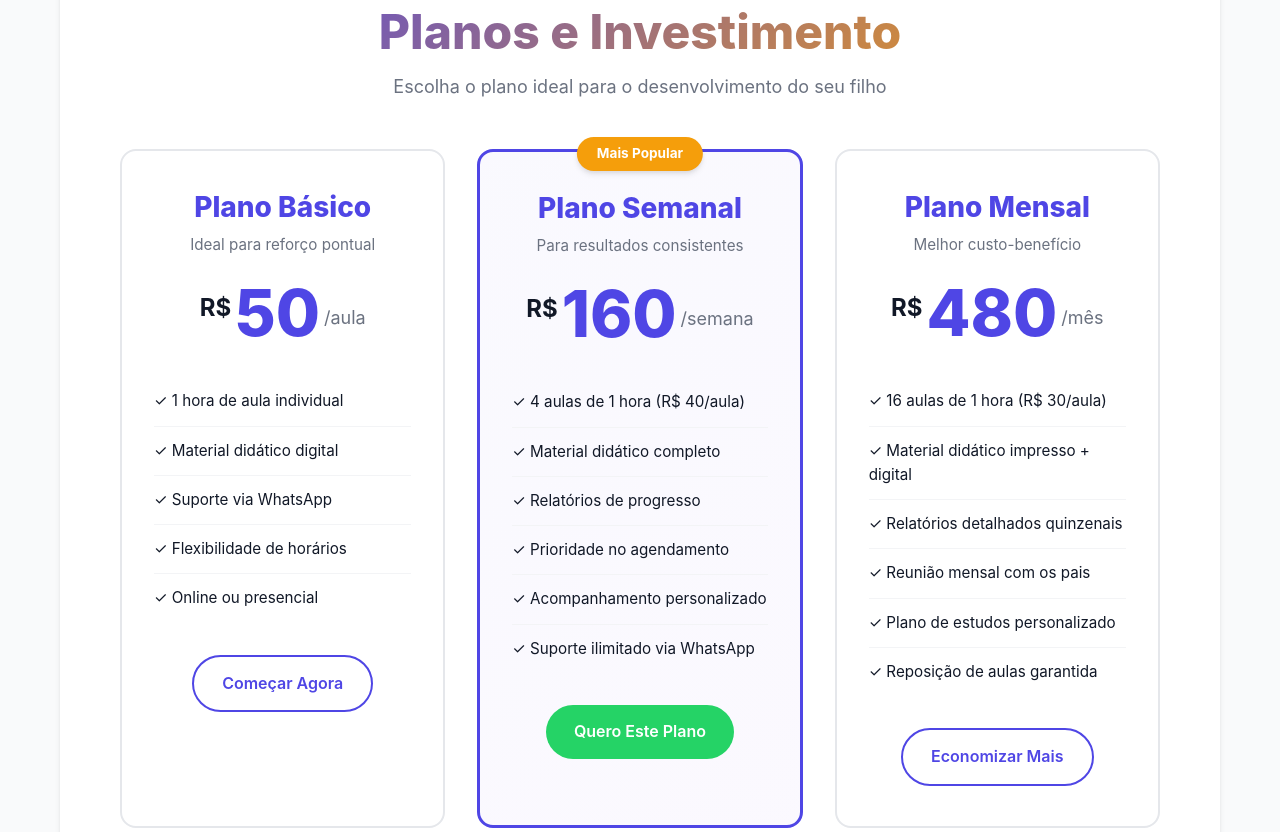
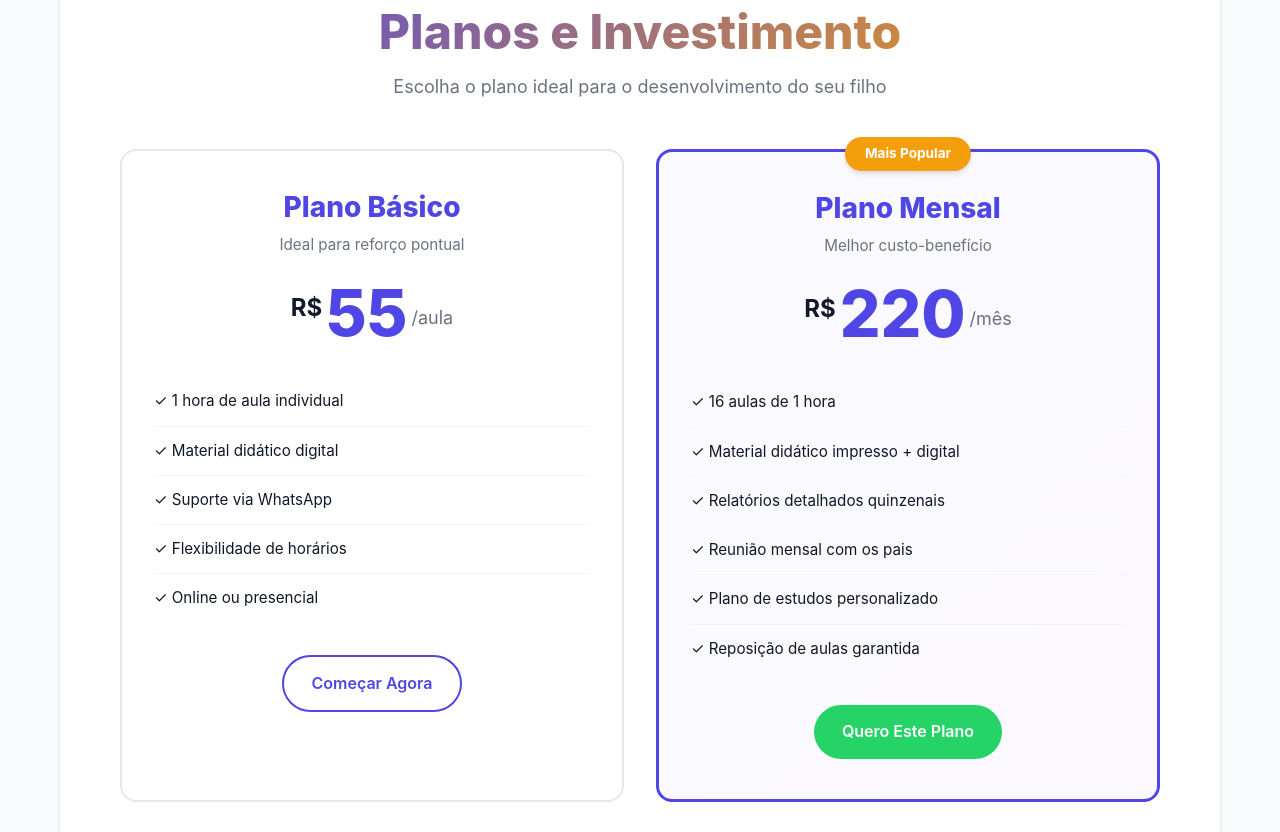
Before and after one commit to gabrielinaciosouza/estelainacio, a plain HTML site: page index.html in a window 1280 px wide. Shown: the part 2967-3799 px from the top of the page. Drawn offline with Linux system fonts and the light colour scheme.

Commit message:
Update plans to Básico/Mensal and contact links

```diff
--- a/index.html
+++ b/index.html
@@ -16,11 +16,11 @@
             <p class="hero-subtitle">Reforço escolar completo para todas as matérias do Ensino Fundamental. Aulas individuais e personalizadas que respeitam o ritmo de cada criança.</p>
 
             <div class="cta-group">
-                <a href="https://wa.me/5516992156806" class="btn btn-whatsapp pulse" target="_blank" rel="noopener noreferrer">
+                <a href="https://wa.me/5516992737965" class="btn btn-whatsapp pulse" target="_blank" rel="noopener noreferrer">
                     <svg width="20" height="20" fill="currentColor" viewBox="0 0 24 24" style="margin-right: 8px;"><path d="M.057 24l1.687-6.163c-1.041-1.804-1.588-3.849-1.587-5.946.003-6.556 5.338-11.891 11.893-11.891 3.181.001 6.167 1.24 8.413 3.488 2.245 2.248 3.481 5.236 3.48 8.414-.003 6.557-5.338 11.892-11.893 11.892-1.99-.001-3.951-.5-5.688-1.448l-6.305 1.654zm6.597-3.807c1.676.995 3.276 1.591 5.392 1.592 5.448 0 9.886-4.434 9.889-9.885.002-5.462-4.415-9.89-9.881-9.892-5.452 0-9.887 4.434-9.889 9.884-.001 2.225.651 3.891 1.746 5.634l-.999 3.648 3.742-.981zm11.387-5.464c-.074-.124-.272-.198-.57-.347-.297-.149-1.758-.868-2.031-.967-.272-.099-.47-.149-.669.149-.198.297-.768.967-.941 1.165-.173.198-.347.223-.644.074-.297-.149-1.255-.462-2.39-1.475-.883-.788-1.48-1.761-1.653-2.059-.173-.297-.018-.458.13-.606.134-.133.297-.347.446-.521.151-.172.2-.296.3-.495.099-.198.05-.372-.025-.521-.075-.148-.669-1.611-.916-2.206-.242-.579-.487-.501-.669-.51l-.57-.01c-.198 0-.52.074-.792.372s-1.04 1.016-1.04 2.479 1.065 2.876 1.213 3.074c.149.198 2.095 3.2 5.076 4.487.709.306 1.263.489 1.694.626.712.226 1.36.194 1.872.118.571-.085 1.758-.719 2.006-1.413.248-.695.248-1.29.173-1.414z"/></svg>
                     Agende uma Aula Experimental Grátis
                 </a>
-                <a href="https://instagram.com/profestelasouza26" class="btn btn-instagram" target="_blank" rel="noopener noreferrer">
+                <a href="https://instagram.com/estelastz" class="btn btn-instagram" target="_blank" rel="noopener noreferrer">
                     <svg width="20" height="20" fill="currentColor" viewBox="0 0 24 24" style="margin-right: 8px;"><path d="M12 2.163c3.204 0 3.584.012 4.85.07 3.252.148 4.771 1.691 4.919 4.919.058 1.265.069 1.645.069 4.849 0 3.205-.012 3.584-.069 4.849-.149 3.225-1.664 4.771-4.919 4.919-1.266.058-1.644.07-4.85.07-3.204 0-3.584-.012-4.849-.07-3.26-.149-4.771-1.699-4.919-4.92-.058-1.265-.07-1.644-.07-4.849 0-3.204.013-3.583.07-4.849.149-3.227 1.664-4.771 4.919-4.919 1.266-.057 1.645-.069 4.849-.069zm0-2.163c-3.259 0-3.667.014-4.947.072-4.358.2-6.78 2.618-6.98 6.98-.059 1.281-.073 1.689-.073 4.948 0 3.259.014 3.668.072 4.948.2 4.358 2.618 6.78 6.98 6.98 1.281.058 1.689.072 4.948.072 3.259 0 3.668-.014 4.948-.072 4.354-.2 6.782-2.618 6.979-6.98.059-1.28.073-1.689.073-4.948 0-3.259-.014-3.667-.072-4.947-.196-4.354-2.617-6.78-6.979-6.98-1.281-.059-1.69-.073-4.949-.073zm0 5.838c-3.403 0-6.162 2.759-6.162 6.162s2.759 6.163 6.162 6.163 6.162-2.759 6.162-6.163c0-3.403-2.759-6.162-6.162-6.162zm0 10.162c-2.209 0-4-1.79-4-4 0-2.209 1.791-4 4-4s4 1.791 4 4c0 2.21-1.791 4-4 4zm6.406-11.845c-.796 0-1.441.645-1.441 1.44s.645 1.44 1.441 1.44c.795 0 1.439-.645 1.439-1.44s-.644-1.44-1.439-1.44z"/></svg>
                     Siga no Instagram
                 </a>
@@ -144,7 +144,7 @@
                     </div>
                     <div class="pricing-price">
                         <span class="price-currency">R$</span>
-                        <span class="price-amount">50</span>
+                        <span class="price-amount">55</span>
                         <span class="price-period">/aula</span>
                     </div>
                     <ul class="pricing-features">
@@ -154,50 +154,29 @@
                         <li>✓ Flexibilidade de horários</li>
                         <li>✓ Online ou presencial</li>
                     </ul>
-                    <a href="https://wa.me/5516992156806?text=Olá!%20Gostaria%20de%20saber%20mais%20sobre%20o%20Plano%20Básico" class="btn btn-outline" target="_blank" rel="noopener noreferrer">Começar Agora</a>
+                    <a href="https://wa.me/5516992737965?text=Olá!%20Gostaria%20de%20saber%20mais%20sobre%20o%20Plano%20Básico" class="btn btn-outline" target="_blank" rel="noopener noreferrer">Começar Agora</a>
                 </div>
 
                 <div class="pricing-card featured">
                     <div class="featured-badge">Mais Popular</div>
-                    <div class="pricing-header">
-                        <h3>Plano Semanal</h3>
-                        <p class="pricing-subtitle">Para resultados consistentes</p>
-                    </div>
-                    <div class="pricing-price">
-                        <span class="price-currency">R$</span>
-                        <span class="price-amount">160</span>
-                        <span class="price-period">/semana</span>
-                    </div>
-                    <ul class="pricing-features">
-                        <li>✓ 4 aulas de 1 hora (R$ 40/aula)</li>
-                        <li>✓ Material didático completo</li>
-                        <li>✓ Relatórios de progresso</li>
-                        <li>✓ Prioridade no agendamento</li>
-                        <li>✓ Acompanhamento personalizado</li>
-                        <li>✓ Suporte ilimitado via WhatsApp</li>
-                    </ul>
-                    <a href="https://wa.me/5516992156806?text=Olá!%20Gostaria%20de%20saber%20mais%20sobre%20o%20Plano%20Semanal" class="btn btn-whatsapp" target="_blank" rel="noopener noreferrer">Quero Este Plano</a>
-                </div>
-
-                <div class="pricing-card">
                     <div class="pricing-header">
                         <h3>Plano Mensal</h3>
                         <p class="pricing-subtitle">Melhor custo-benefício</p>
                     </div>
                     <div class="pricing-price">
                         <span class="price-currency">R$</span>
-                        <span class="price-amount">480</span>
+                        <span class="price-amount">220</span>
                         <span class="price-period">/mês</span>
                     </div>
                     <ul class="pricing-features">
-                        <li>✓ 16 aulas de 1 hora (R$ 30/aula)</li>
+                        <li>✓ 16 aulas de 1 hora</li>
                         <li>✓ Material didático impresso + digital</li>
                         <li>✓ Relatórios detalhados quinzenais</li>
                         <li>✓ Reunião mensal com os pais</li>
                         <li>✓ Plano de estudos personalizado</li>
                         <li>✓ Reposição de aulas garantida</li>
                     </ul>
-                    <a href="https://wa.me/5516992156806?text=Olá!%20Gostaria%20de%20saber%20mais%20sobre%20o%20Plano%20Mensal" class="btn btn-outline" target="_blank" rel="noopener noreferrer">Economizar Mais</a>
+                    <a href="https://wa.me/5516992737965?text=Olá!%20Gostaria%20de%20saber%20mais%20sobre%20o%20Plano%20Mensal" class="btn btn-whatsapp" target="_blank" rel="noopener noreferrer">Quero Este Plano</a>
                 </div>
             </div>
 
@@ -292,7 +271,7 @@
             <div class="cta-content">
                 <h2>Pronto para Ver Seu Filho Brilhar nos Estudos?</h2>
                 <p>Agende agora uma aula experimental 100% gratuita e sem compromisso. Vamos conversar sobre as necessidades do seu filho e como posso ajudá-lo a alcançar todo seu potencial!</p>
-                <a href="https://wa.me/5516992156806?text=Olá,%20Professora%20Estela!%20Gostaria%20de%20agendar%20uma%20aula%20experimental%20gratuita%20para%20meu%20filho(a)." class="btn btn-whatsapp btn-large pulse" target="_blank" rel="noopener noreferrer">
+                <a href="https://wa.me/5516992737965?text=Olá,%20Professora%20Estela!%20Gostaria%20de%20agendar%20uma%20aula%20experimental%20gratuita%20para%20meu%20filho(a)." class="btn btn-whatsapp btn-large pulse" target="_blank" rel="noopener noreferrer">
                     <svg width="24" height="24" fill="currentColor" viewBox="0 0 24 24" style="margin-right: 8px;"><path d="M.057 24l1.687-6.163c-1.041-1.804-1.588-3.849-1.587-5.946.003-6.556 5.338-11.891 11.893-11.891 3.181.001 6.167 1.24 8.413 3.488 2.245 2.248 3.481 5.236 3.48 8.414-.003 6.557-5.338 11.892-11.893 11.892-1.99-.001-3.951-.5-5.688-1.448l-6.305 1.654zm6.597-3.807c1.676.995 3.276 1.591 5.392 1.592 5.448 0 9.886-4.434 9.889-9.885.002-5.462-4.415-9.89-9.881-9.892-5.452 0-9.887 4.434-9.889 9.884-.001 2.225.651 3.891 1.746 5.634l-.999 3.648 3.742-.981zm11.387-5.464c-.074-.124-.272-.198-.57-.347-.297-.149-1.758-.868-2.031-.967-.272-.099-.47-.149-.669.149-.198.297-.768.967-.941 1.165-.173.198-.347.223-.644.074-.297-.149-1.255-.462-2.39-1.475-.883-.788-1.48-1.761-1.653-2.059-.173-.297-.018-.458.13-.606.134-.133.297-.347.446-.521.151-.172.2-.296.3-.495.099-.198.05-.372-.025-.521-.075-.148-.669-1.611-.916-2.206-.242-.579-.487-.501-.669-.51l-.57-.01c-.198 0-.52.074-.792.372s-1.04 1.016-1.04 2.479 1.065 2.876 1.213 3.074c.149.198 2.095 3.2 5.076 4.487.709.306 1.263.489 1.694.626.712.226 1.36.194 1.872.118.571-.085 1.758-.719 2.006-1.413.248-.695.248-1.29.173-1.414z"/></svg>
                     Quero Minha Aula Grátis Agora!
                 </a>
@@ -307,8 +286,8 @@
             <p>Ensino Fundamental Completo | Online e Presencial</p>
             <p>📍 Localizada em Sertãozinho, SP</p>
             <div class="footer-social">
-                <a href="https://wa.me/5516992156806" class="social-link" target="_blank" rel="noopener noreferrer">WhatsApp</a>
-                <a href="https://instagram.com/profestelasouza26" class="social-link" target="_blank" rel="noopener noreferrer">Instagram</a>
+                <a href="https://wa.me/5516992737965" class="social-link" target="_blank" rel="noopener noreferrer">WhatsApp</a>
+                <a href="https://instagram.com/estelastz" class="social-link" target="_blank" rel="noopener noreferrer">Instagram</a>
             </div>
         </div>
     </footer>
```
